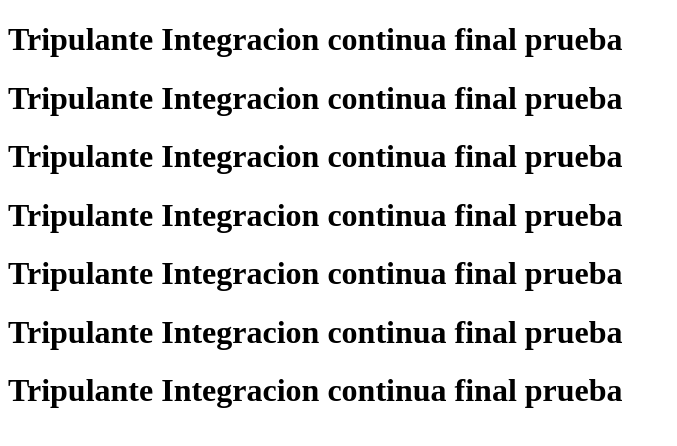
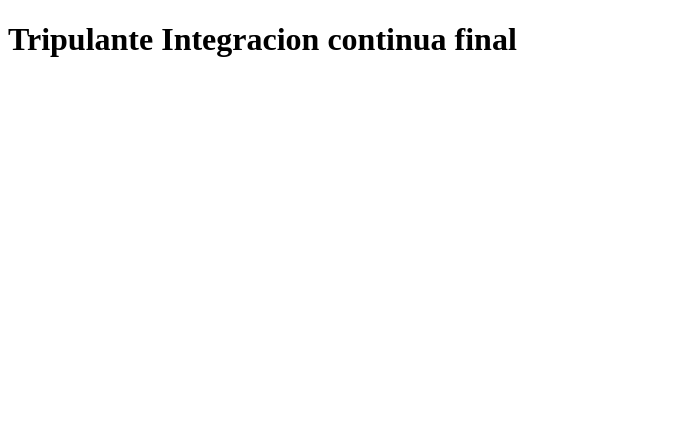
Before and after one commit to Licethd/tripulanteInte, a website: page html/index.html in a window 1280 px wide. Shown: the whole page, without its empty margins (0-677 px from the left). Drawn offline with Linux system fonts and the light colour scheme.

```diff
--- a/html/index.html
+++ b/html/index.html
@@ -9,12 +9,6 @@
 		<title>Document</title>
 	</head>
 	<body>
-		<h1>Tripulante Integracion continua final prueba</h1>
-		<h1>Tripulante Integracion continua final prueba</h1>
-		<h1>Tripulante Integracion continua final prueba</h1>
-		<h1>Tripulante Integracion continua final prueba</h1>
-		<h1>Tripulante Integracion continua final prueba</h1>
-		<h1>Tripulante Integracion continua final prueba</h1>
-		<h1>Tripulante Integracion continua final prueba</h1>
+		<h1>Tripulante Integracion continua final</h1>
 	</body>
 </html>
```
Also changed, not shown: .github/workflows/staging.yml.
